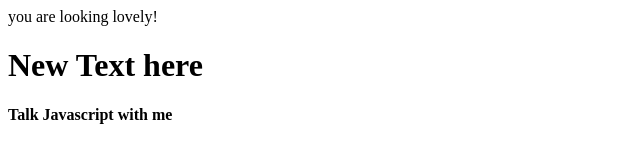
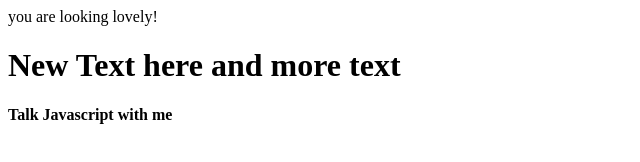
Before and after one commit to aliphatic/upload-for-openshift, a website: page public/index.html in a window 1280 px wide. Shown: the whole page, without its empty margins (0-640 px from the left). Drawn offline with Linux system fonts and the light colour scheme.

Commit message:
added text

```diff
--- a/public/index.html
+++ b/public/index.html
@@ -5,6 +5,6 @@
 </head>
 <body>
     you are looking lovely!
-    <h1>New Text here</h1>
+    <h1>New Text here and more text</h1>
     </body>
 </html>
```
